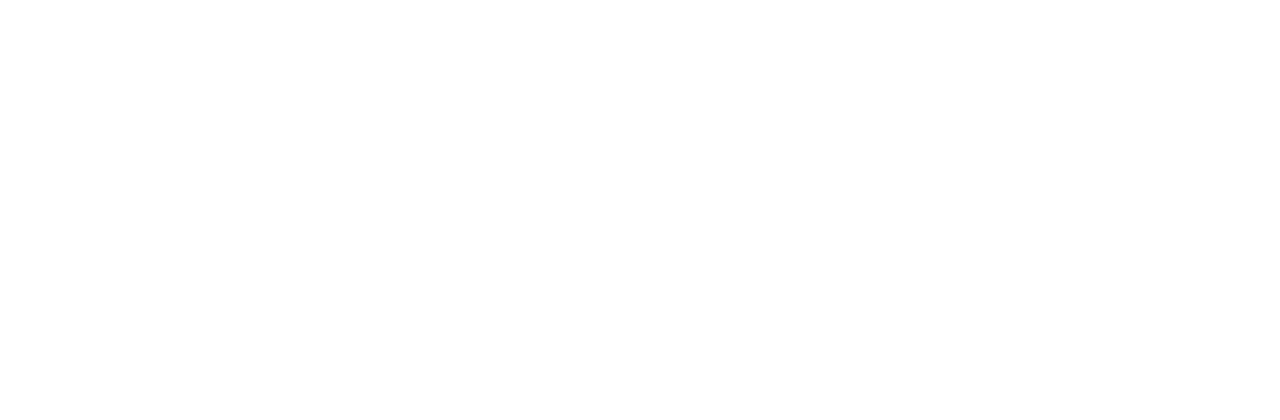
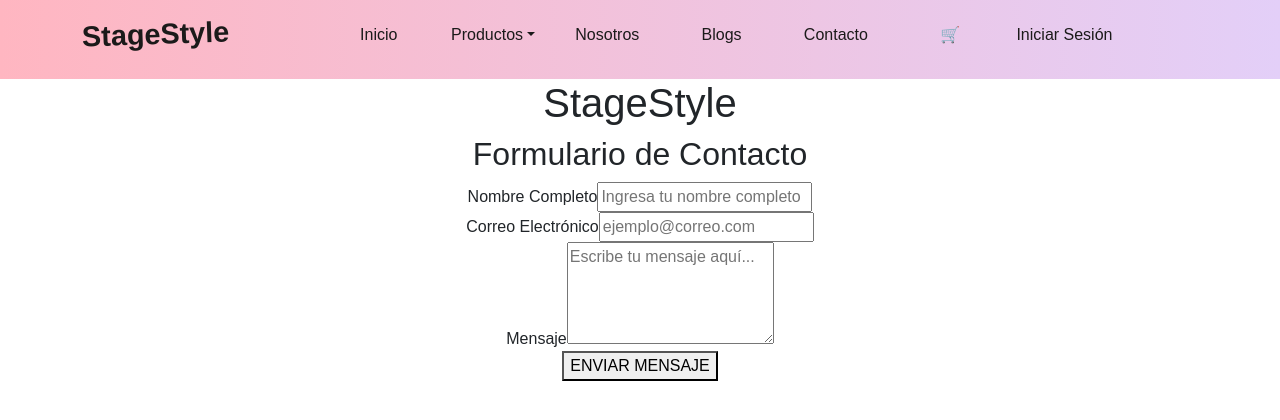
Before and after one commit to sebaLcode/StageStyle-Ecommerce, a React (Create React App) app: page /contacto in a window 1280 px wide. Before the commit this address had no page. Shown: the top 420 px of the page. Built offline with nearby package versions, Linux system fonts and the light colour scheme.

Commit message:
Base de formukario de cotacto

```diff
--- a/src/App.js
+++ b/src/App.js
@@ -11,6 +11,7 @@
 import AdminEmployees from './components/pages/AdminEmployees';
 import AdminNewUser from './components/pages/AdminNewUser';
 import ProtectedRoute from './components/routes/ProtectedRoutes';
+import Contacto from './components/pages/Contacto';
 
 function App() {
   return (
@@ -21,7 +22,7 @@
           <Route path="/register" element={<RegistrationPage />} />
           <Route path="/login" element={<LoginPage />} />
           <Route path="/productos" element={<ProductosPage />} />
-
+          <Route path="/contacto" element={<Contacto />} />
           <Route
             path="/admin"
             element={
--- /dev/null
+++ b/src/components/pages/Contacto.css
@@ -0,0 +1,90 @@
+/* src/pages/Contacto.css */
+.contacto-page {
+  min-height: 100vh;
+}
+
+/* Fondo rosado como en la imagen */
+.contacto-background {
+  background: linear-gradient(135deg, #FFB6C1 0%, #E3CFF8 100%);
+  min-height: 100vh;
+  display: flex;
+  justify-content: center;
+  align-items: center;
+  padding: 40px 20px;
+}
+
+/* Contenedor principal del formulario */
+.contacto-form-container {
+  width: 100%;
+  max-width: 500px;
+}
+
+/* Título principal */
+.main-title {
+  font-size: 3rem;
+  font-weight: bold;
+  color: white;
+  text-shadow: 2px 2px 4px rgba(0, 0, 0, 0.2);
+  margin-bottom: 20px;
+}
+
+/* Cuadrado del formulario */
+.contacto-form-card {
+  background: white;
+  border-radius: 15px;
+  padding: 40px;
+  box-shadow: 0 10px 30px rgba(0, 0, 0, 0.2);
+  border: none;
+}
+
+/* Título del formulario */
+.form-title {
+  font-size: 1.8rem;
+  font-weight: 600;
+  color: #333;
+  margin-bottom: 30px;
+}
+
+/* Estilos para los inputs */
+.form-control {
+  border: 2px solid #e9ecef;
+  border-radius: 8px;
+  padding: 12px 15px;
+  font-size: 16px;
+  transition: all 0.3s ease;
+}
+
+.form-control:focus {
+  border-color: #FFB6C1;
+  box-shadow: 0 0 0 0.2rem rgba(255, 182, 193, 0.25);
+}
+
+.form-label {
+  font-weight: 500;
+  color: #333;
+  margin-bottom: 8px;
+}
+
+/* Botón */
+.btn-login {
+  background: linear-gradient(90deg, #FFB6C1, #E3CFF8);
+  color: #333333;
+  border: none;
+  height: 50px;
+  font-weight: 600;
+  width: 100%;
+  margin-top: 10px;
+  transition: all 0.3s;
+  text-transform: uppercase;
+  letter-spacing: 1px;
+  border-radius: 8px;
+  font-size: 16px;
+  cursor: pointer;
+}
+
+.btn-login:hover {
+  background: linear-gradient(90deg, #E3CFF8, #FFB6C1);
+  color: #333333;
+  transform: translateY(-2px);
+  box-shadow: 0 6px 15px rgba(0, 0, 0, 0.15);
+}
--- /dev/null
+++ b/src/components/pages/Contacto.js
@@ -0,0 +1,98 @@
+import React, { useState, useEffect } from 'react';
+import FormGroup from '../molecules/FormGroup';
+import Button from '../atoms/Button';
+import './Contacto.css';
+import Navbar from '../organisms/Navbar';
+
+
+
+const Contacto = () => {
+  const [formData, setFormData] = useState({
+    nombreCompleto: '',
+    email: '',
+    contenido: ''
+  });
+
+  const handleChange = (e) => {
+    const { name, value } = e.target;
+    setFormData(prevState => ({
+      ...prevState,
+      [name]: value
+    }));
+  };
+
+  const handleSubmit = (e) => {
+    e.preventDefault();
+    console.log('Datos del formulario:', formData);
+    setFormData({
+      nombreCompleto: '',
+      email: '',
+      contenido: ''
+    });
+    alert('Mensaje enviado correctamente');
+  };
+
+  return (
+    <>
+      <Navbar />
+      <div className="contacto-page">
+        {}
+        <div className="text-center mb-1">
+          <h1 className="main-title-contacto">StageStyle</h1>
+        </div>
+
+        <div className="login-form-container">
+          <form onSubmit={handleSubmit} className="login-form">
+            {/* Título del formulario */}
+            <h2 className="form-title-contacto">Formulario de Contacto</h2>
+
+            <div className="form-group-contacto">
+              <label className="form-label-contacto">Nombre Completo</label>
+              <input
+                type="text"
+                className="form-input-contacto"
+                name="nombreCompleto"
+                value={formData.nombreCompleto}
+                onChange={handleChange}
+                placeholder="Ingresa tu nombre completo"
+                required
+              />
+            </div>
+
+            <div className="form-group-contacto">
+              <label className="form-label-contacto">Correo Electrónico</label>
+              <input
+                type="email"
+                className="form-input-contacto"
+                name="email"
+                value={formData.email}
+                onChange={handleChange}
+                placeholder="ejemplo@correo.com"
+                required
+              />
+            </div>
+
+            <div className="form-group-contacto">
+              <label className="form-label-contacto">Mensaje</label>
+              <textarea
+                className="form-input-contacto textarea-contacto"
+                name="contenido"
+                value={formData.contenido}
+                onChange={handleChange}
+                placeholder="Escribe tu mensaje aquí..."
+                rows="4"
+                required
+              ></textarea>
+            </div>
+
+            <button type="submit" className="btn-login-contacto">
+              ENVIAR MENSAJE
+            </button>
+          </form>
+        </div>
+      </div>
+    </>
+  );
+};
+
+export default Contacto;
```
